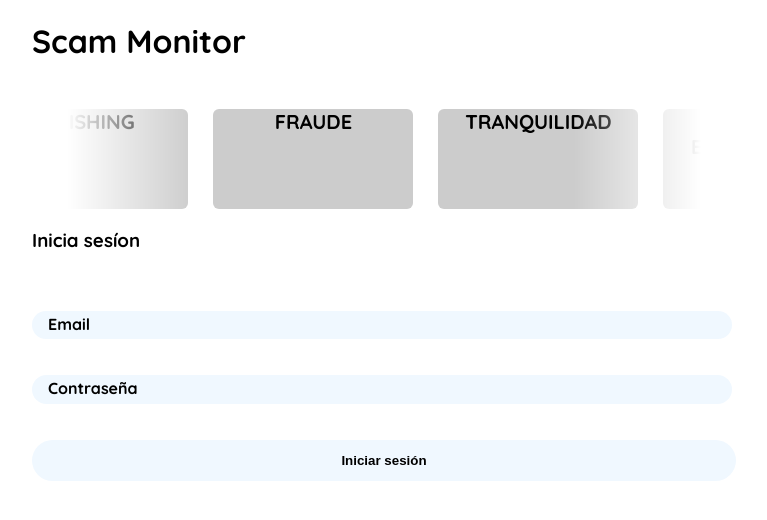
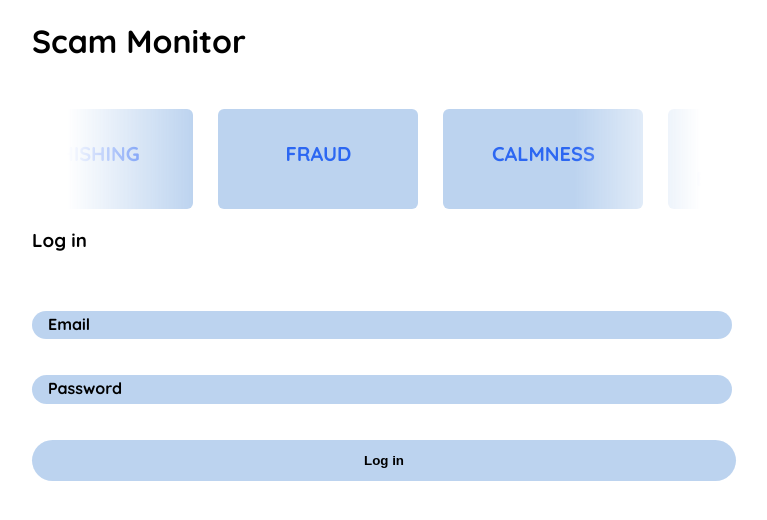
Before and after one commit to Scamonitor/front, a React (Create React App) app in the folder scam-monitor-front/: page /login in a window 1280 px wide. Shown: the top 520 px of the page, without its empty margins (224-991 px from the left). Built offline with nearby package versions, Linux system fonts and the light colour scheme.

Commit message:
new version of carousel and login page

```diff
--- a/scam-monitor-front/src/App.jsx
+++ b/scam-monitor-front/src/App.jsx
@@ -12,12 +12,14 @@ import PricesLotery from "./components/PricesLotery.jsx"
 import ExampleComponent from "./components/ExampleComponent.jsx"
 import PhishingTest from "./components/PhishingTest.jsx";
 import ExampleCalls from "./components/ExampleCalls.jsx";
+import LandingPage from "./components/LandingPage.jsx";
 function App() {
   return (
     <Router>
       <div className="App">
         <div className="App-content">
           <Routes>
+            <Route path="/" element={<LandingPage />} />
             <Route path="/login" element={<LoginPage />} />
             <Route path="/fraud" element={<Fraud />} />
             <Route path="/fraud/image" element={<Image />} />
--- a/scam-monitor-front/src/components/InfiniteCarousel.jsx
+++ b/scam-monitor-front/src/components/InfiniteCarousel.jsx
@@ -3,12 +3,14 @@ import "../styles/infiniteCarousel.css";
 const InfiniteCarousel = () => {
   return (
     <div className="carousel-wrapper">
-      <div className="item item1">CIBERSEGURIDAD</div>
-      <div className="item item2">PHISHING</div>
-      <div className="item item3">FRAUDE</div>
-      <div className="item item4">TRANQUILIDAD</div>
-      <div className="item item5">SOCIAL-ENGINEERGING</div>
-      <div className="item item6">PRECAUCIÓN</div>
+      <div className="item item1"><span>CYBERSECURITY</span></div>
+      <div className="item item2"><span>PHISHING</span></div>
+      <div className="item item3"><span>FRAUD</span></div>
+      <div className="item item4"><span>CALMNESS</span></div>
+      <div className="item item5"><span>SOCIAL-ENGINEERGING</span></div>
+      <div className="item item6"><span>CAUTION</span></div>
+      <div className="item item7"><span>SECURENESS</span></div>
+      <div className="item item8"><span>RELIABLE</span></div>
     </div>
   );
 }
--- a/scam-monitor-front/src/components/LoginPage.jsx
+++ b/scam-monitor-front/src/components/LoginPage.jsx
@@ -34,7 +34,7 @@ const LoginPage = () => {
     <div className="login-form-wrapper">
       <h1>Scam Monitor</h1>
       <InfiniteCarousel />
-      <h3>Inicia sesíon</h3>
+      <h3>Log in</h3>
       <form className="login-form" onSubmit={handleSubmit}>
         {" "}
         <div className="input-wrapper">
@@ -59,9 +59,9 @@ const LoginPage = () => {
               setPassword(e.target.value);
             }}
           ></input>
-          <label for="password">Contraseña</label>
+          <label for="password">Password</label>
         </div>
-        <button>Iniciar sesión</button>
+        <button>Log in</button>
       </form>
     </div>
   );
--- a/scam-monitor-front/src/styles/infiniteCarousel.css
+++ b/scam-monitor-front/src/styles/infiniteCarousel.css
@@ -15,6 +15,12 @@
     );
 }
 
+span {
+    color: #2c67f2;
+    position: relative;
+    top: 2rem;
+}
+
 @keyframes scrollleft {
     to {
         left: -200px;
@@ -24,8 +30,8 @@
 .item {
     width: 200px;
     height: 100px;
-    background-color: #cccccc;
     border-radius: 6px;
+    margin-inline: 5px;
     font-weight: 700;
     font-size: 1.25em;
     position: absolute;
@@ -35,6 +41,7 @@
     animation-duration: 30s;
     animation-timing-function: linear;
     animation-iteration-count: infinite;
+    background-color: hsl(213 62% 56% / 0.37);
 }
 
 .item1 {
@@ -60,3 +67,11 @@
 .item6 {
     animation-delay: calc(30s / 8 * (8 - 6) * -1);
 }
+
+.item7 {
+    animation-delay: calc(30s / 8 * (8 - 7) * -1);
+}
+
+.item8 {
+    animation-delay: calc(30s / 8 * (8 - 8) * -1);
+}
--- a/scam-monitor-front/src/styles/login.css
+++ b/scam-monitor-front/src/styles/login.css
@@ -21,7 +21,7 @@ h1 {
     outline: 0px;
     border: 0px;
     border-radius: 25px;
-    background-color: #F0F8FF;
+    background-color: hsl(213 62% 56% / 0.37);
     padding: 1em;
     max-width: auto;
     position: relative;
@@ -47,7 +47,7 @@ h1 {
     border-radius: 25px;
     border: 0px;
     padding: 0.5em;
-    background: #F0F8FF;
+    background-color: hsl(213 62% 56% / 0.37);
 }
 
 .input-wrapper label  {
```
